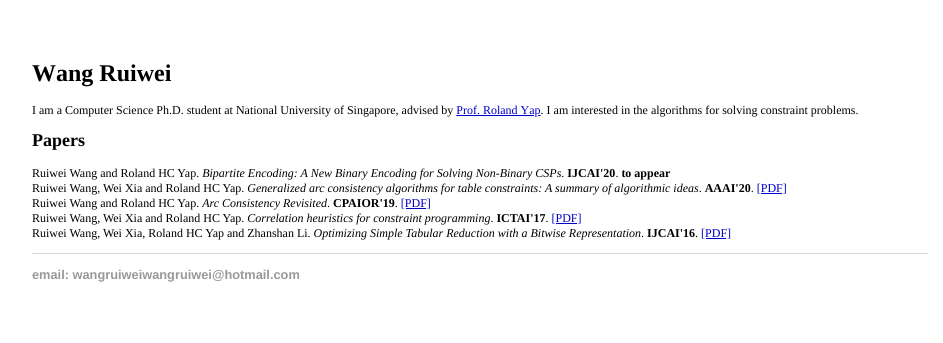
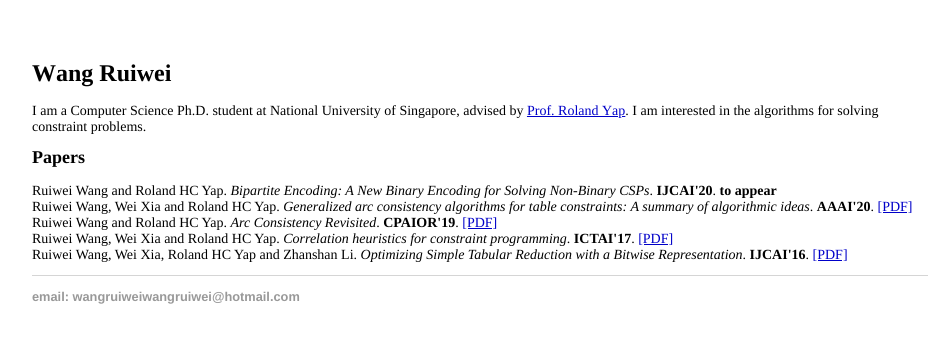
Before and after one commit to WangRuiwei/WangRuiwei.github.io, a Jekyll site: the page built from index.html, in a window 1280 px wide. Shown: the top 343 px of the page, without its empty margins (160-1103 px from the left). Built offline with Jekyll 4.4.1, drawn with Linux system fonts in a browser that asks for light colours.

Commit message:
Update default.html

```diff
--- a/_layouts/default.html
+++ b/_layouts/default.html
@@ -5,9 +5,9 @@
 			<!-- link to main stylesheet -->
 			<link rel="stylesheet" type="text/css" href="/css/main.css">
 			<style type="text/css">
-    				p.p2 {margin: 0.0px 0.0px 12.0px 0.0px; line-height: 14.0px; font: 12.0px Times; color: #000000; -webkit-text-stroke: #000000}
+    				p.p2 {margin: 0.0px 0.0px 12.0px 0.0px; line-height: 14.0px; font: 14.0px Times; color: #000000; -webkit-text-stroke: #000000}
     				span.s1 {font-kerning: none}
-    				span.s2 {font: 12.0px Times; text-decoration: underline ; font-kerning: none; color: #0000c9; -webkit-text-stroke: 0px #0000c9}
+    				span.s2 {font: 14.0px Times; text-decoration: underline ; font-kerning: none; color: #0000c9; -webkit-text-stroke: 0px #0000c9}
   			</style>
 		</head>
 		<body>
```
